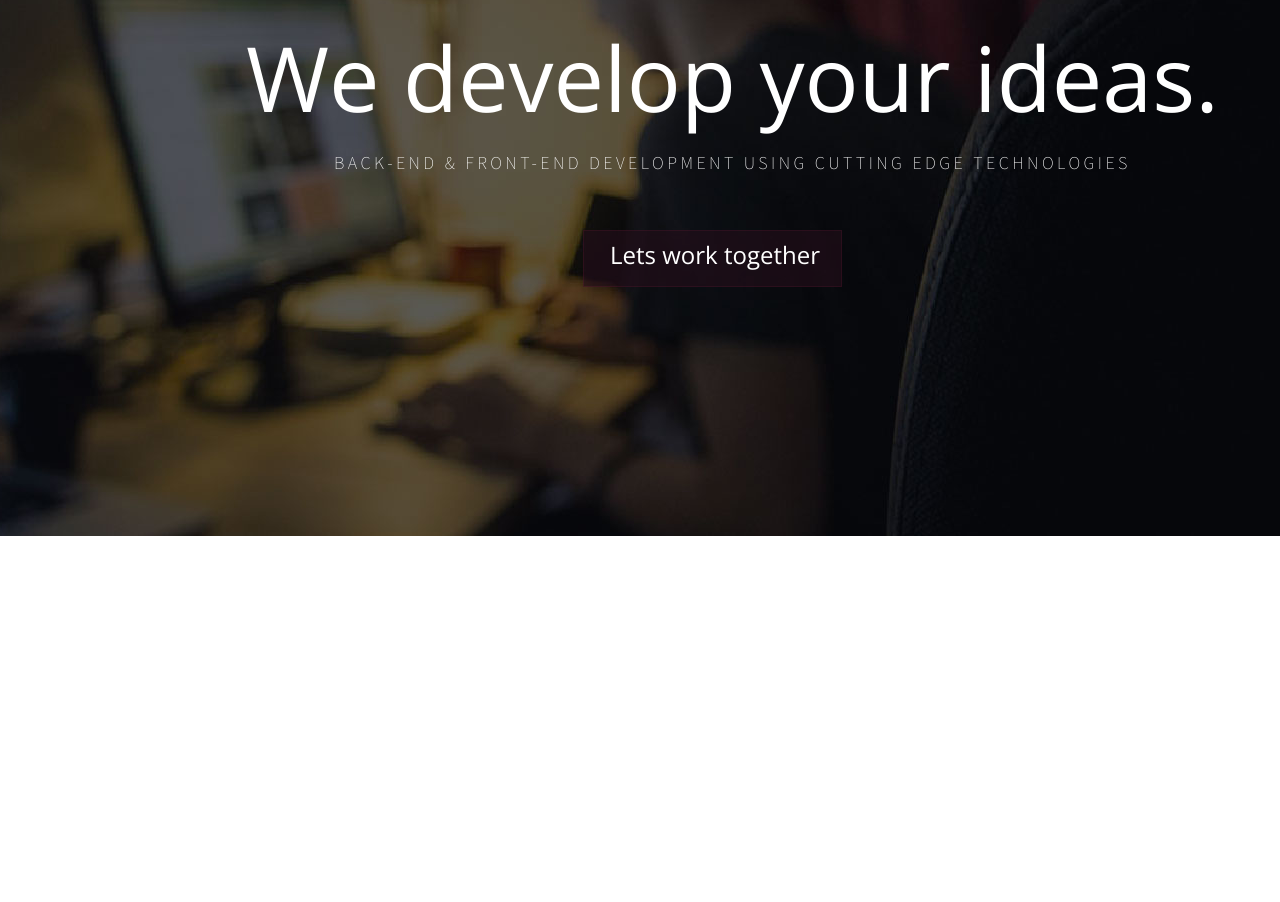
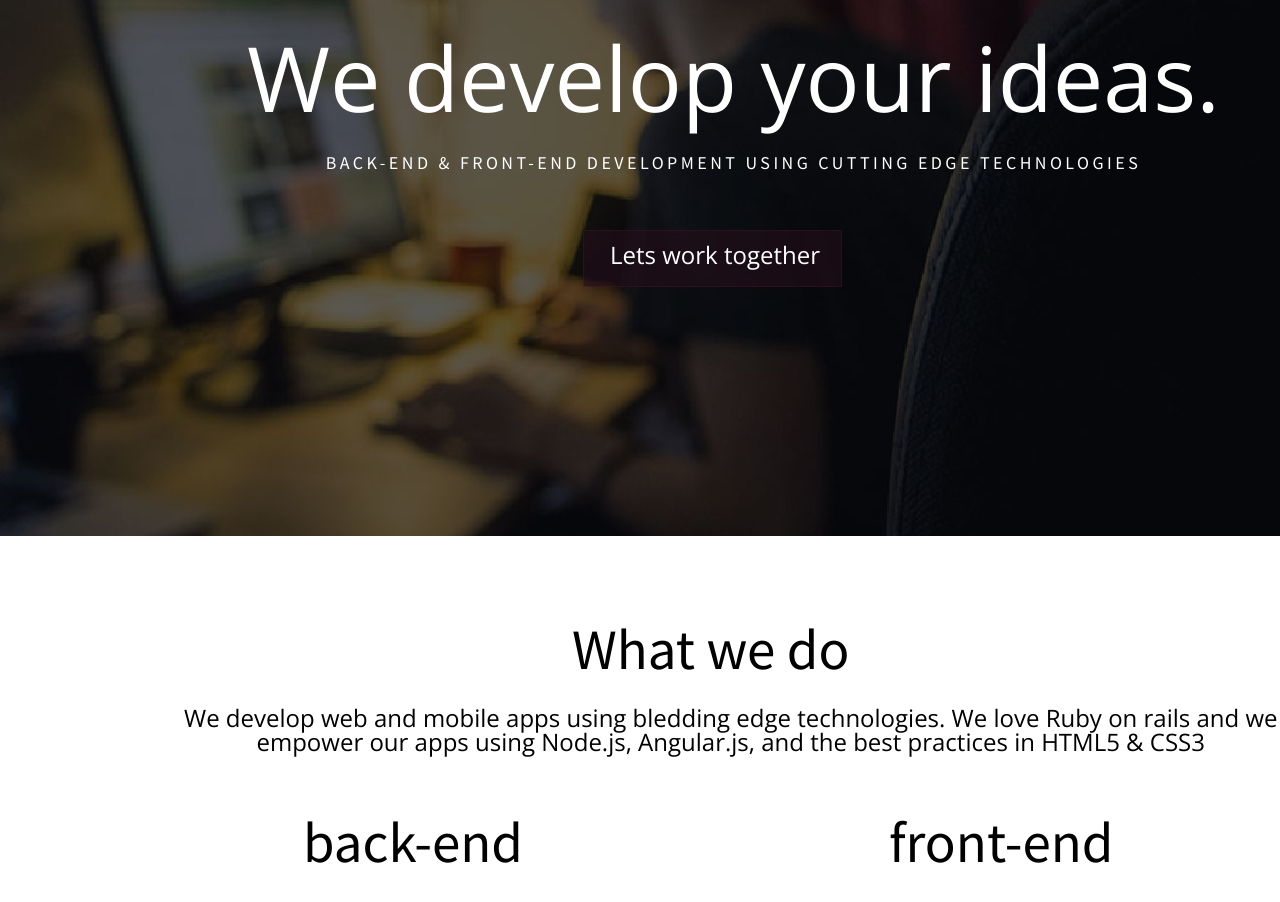
Before and after one commit to pequege/frontend-test, a plain HTML site: page index.html in a window 1280 px wide. Shown: the part 340-1242 px from the top of the page. Drawn offline with nearby package versions, Linux system fonts and the light colour scheme.

Commit message:
added titles and content, plus a non funtional js

```diff
--- a/css/style.css
+++ b/css/style.css
@@ -1,5 +1,5 @@
 @import url(http://fonts.googleapis.com/css?family=Open+Sans:300);
-@import url(http://fonts.googleapis.com/css?family=Source+Sans+Pro:200);
+@import url(http://fonts.googleapis.com/css?family=Source+Sans+Pro:200,400);
 @import url(http://fonts.googleapis.com/css?family=Quicksand);
 *{
 	margin: 0;
@@ -32,19 +32,25 @@ ul{
 	left: 1011px;
 	color: white;
 	padding-left: 0;
-
 }
 
 li{
 	padding: 0 27px;
 }
 
+li:hover{
+	background-color: #ff85d0;
+	font-size: 15px;
+	font-weight: bold;
+	transition:0.3s;
+}
+
 .tittle{
 	display: block;
 	position: absolute;
-	left: 246px;
+	left: 247px;
 	top: 356px;
-	color: white
+	color: white;
 }
 
 .tittle-style-1{
@@ -58,6 +64,33 @@ li{
 	color: white;
 	padding-top: 13px;
 	letter-spacing: 3.45px;
+}
+
+.tittle-style-3{
+	font-family: 'Source Sans Pro', sans-serif;
+	font-size: 57px;
+	position: absolute;
+	top: 953px;
+	left: 572px;
+}
+
+.tittle-style-4{
+	font-family: 'Open Sans', sans-serif;
+	font-size: 24px;
+	position: absolute;
+	top: 1046px;
+	left: 184px;
+	text-align: center;
+	line-height: 1;
+}
+
+.tittle-style-5{
+	font-family: 'Source Sans Pro', sans-serif;
+	font-size: 57px;
+	display: flex;
+	position: absolute;
+	top: 1146px;
+	left: 303px;
 }
 
 .button-wrapper{
@@ -76,7 +109,8 @@ li{
 	transition:0.3s;
 }
 .button-wrapper:hover{
-	background-color: #b06b88;
+	background-color: #ff85d0;
+	font-weight: bold;
 	transition:0.3s;
 }
 .button-txt {
--- a/index.html
+++ b/index.html
@@ -15,18 +15,29 @@
 		</ul>
 	</div>
 	<div class="tittle">
-		<p class="tittle-style-1"> We develop your ideas.</p>
-		<p class="tittle-style-2">BACK-END & FRONT-END DEVELOPMENT USING CUTTING EDGE TECHNOLOGIES</p>
+		<div class="tittle-style-1"> We develop your ideas.</div>
+		<div class="tittle-style-2">BACK-END & FRONT-END DEVELOPMENT USING CUTTING EDGE TECHNOLOGIES</div>
 	</div>
-	<div class="button-wrapper">
+	<div id="down" class="button-wrapper">
 		<div class="button"></div>
-		<span class="button-txt">Lets work together</span>
+		<!-- <a href="#top"> -->
+			<span class="button-txt">Lets work together</span>
+		<!-- </a> -->
 	</div>
 </div>
 <div class="content">
-
+	<!-- <span class="up-arrow">
+		<a href="#down"><img id="top" src="img/up-arrow-icon.png"></a>
+	</span> -->
+	<div class="tittle-style-3">What we do</div>
+	<div class="tittle-style-4">We develop web and mobile apps using bledding edge technologies. We love Ruby on rails and we<br>
+	empower our apps using Node.js, Angular.js, and the best practices in HTML5 & CSS3</div>
+	<div class="tittle-style-5">
+		<p>back-end</p> <p style="margin-left: 366px;">front-end</p>
+	</div>
 </div>
 <script src="http://code.jquery.com/jquery-1.11.0.min.js"></script>
+<script type="js/all.js"></script>
 <script type="text/javascript">
 // 	$('.button-wrapper').on({
 //     mouseenter: function () {
```
Also changed, not shown: js/all.js (+13 -6 lines), img/up-arrow-icon.png (added).
